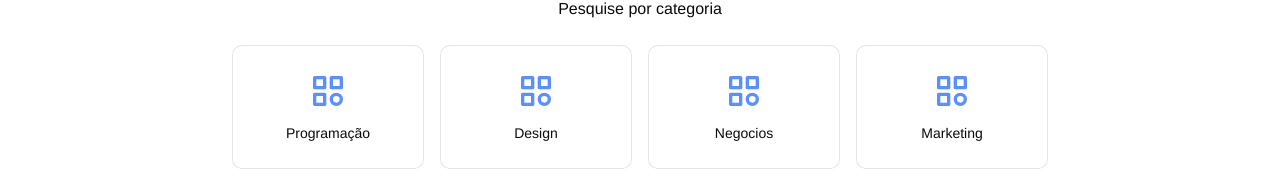
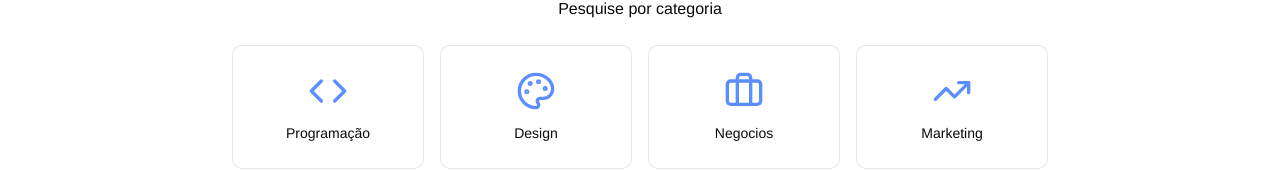
Before and after one commit to Edutech-Instituto-Consuelo/frontend, a React (Vite) app: page / in a window 1280 px wide. Shown: the part 649-819 px from the top of the page. Built offline with nearby package versions, Linux system fonts and the light colour scheme.

Commit message:
trocando icones

```diff
--- a/src/components/Categories/CategoriesGrid.tsx
+++ b/src/components/Categories/CategoriesGrid.tsx
@@ -1,6 +1,6 @@
 import CategoryCard from './CategoryCard';
 import { tv, type VariantProps } from 'tailwind-variants';
-import { TbCategory } from 'react-icons/tb';
+import { LuBriefcase, LuTrendingUp, LuPalette, LuCode } from "react-icons/lu";
 
 const grid = tv({
   slots: {
@@ -24,10 +24,10 @@ export default function CategoriesGrid(_props?: GridSchema) {
   };
 
   const categories: Category[] = [
-    { id: 'programacao', label: 'Programação', category: 'programacao', icon: <TbCategory /> },
-    { id: 'design', label: 'Design', category: 'design', icon: <TbCategory /> },
-    { id: 'negocios', label: 'Negocios', category: 'negocios', icon: <TbCategory /> },
-    { id: 'marketing', label: 'Marketing', category: 'marketing', icon: <TbCategory /> },
+    { id: 'programacao', label: 'Programação', category: 'programacao', icon: <LuCode /> },
+    { id: 'design', label: 'Design', category: 'design', icon: <LuPalette /> },
+    { id: 'negocios', label: 'Negocios', category: 'negocios', icon: <LuBriefcase /> },
+    { id: 'marketing', label: 'Marketing', category: 'marketing', icon: <LuTrendingUp /> },
   ];
 
   return (
```
